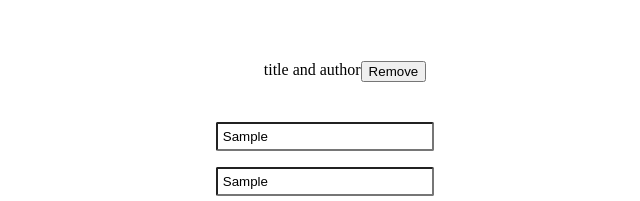
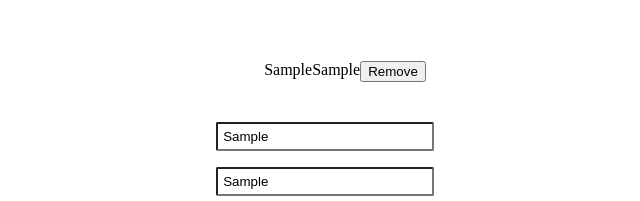
Before and after one commit to afizsavage/book-store, a website: page src/index.html in a window 1280 px wide. Both pictures are taken after typing "Sample", "Sample" into the empty fields and a click on the button "Add". Shown: the part 309-510 px from the top of the page, 315-955 px from the left. Drawn offline with Linux system fonts and the light colour scheme.

Commit message:
Add function to display the book list

```diff
--- a/src/index.html
+++ b/src/index.html
@@ -13,10 +13,10 @@
         <h1 class="txtMain">Awesome Books</h1>
         <div class="books-cont">
           <ul class="books-ul">
-            <li class="book-li">
+            <!-- <li class="book-li">
               title and author
               <input type="button" class="btn" value="Remove" />
-            </li>
+            </li> -->
           </ul>
           <form action="#" class="inp-form">
             <div class="inp-cont">
--- a/src/scripts/index.js
+++ b/src/scripts/index.js
@@ -14,6 +14,19 @@ function addBook() {
   books.push(book);
 }
 
+function showBooks() {
+  let book = '';
+  const bookList = document.querySelector('.books-ul');
+  books.forEach((bookObj) => {
+    book += `<li class="book-li">
+    <span>${bookObj.name}</span><span>${bookObj.title}</span>
+    <input type="button" class="btn" value="Remove" />
+  </li>`;
+    bookList.innerHTML = book;
+  });
+}
+
 addButton.addEventListener('click', () => {
   addBook();
+  showBooks();
 });
```
